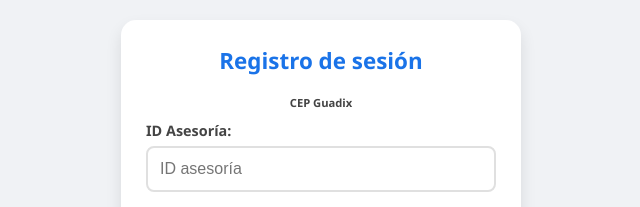
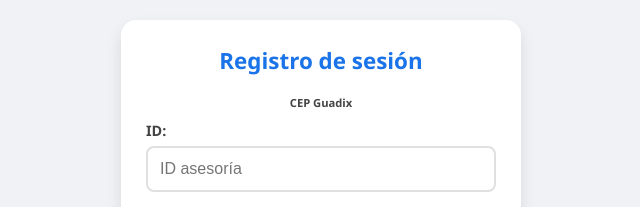
Before and after one commit to 18200031/18200031.github.io, a plain HTML site: page rs.html in a window 1280 px wide. Shown: the top 207 px of the page, 319-959 px from the left. Drawn offline with Linux system fonts and the light colour scheme.

Commit message:
Update rs.html

```diff
--- a/rs.html
+++ b/rs.html
@@ -3,7 +3,7 @@
 <head>
     <meta charset="UTF-8">
     <meta name="viewport" content="width=device-width, initial-scale=1.0">
-    <title>Registro de sesión v4</title>
+    <title>Registro de sesión v5</title>
     <style>
         body { font-family: 'Segoe UI', sans-serif; padding: 20px; max-width: 400px; margin: auto; background-color: #f0f2f5; }
         .card { background: white; padding: 25px; border-radius: 15px; box-shadow: 0 8px 16px rgba(0,0,0,0.1); }
@@ -43,7 +43,7 @@
 
     <form id="formAsesoria">
         <div class="campo">
-            <label for="asesoria">ID Asesoría:</label>
+            <label for="asesoria">ID:</label>
             <input type="text" id="asesoria" name="asesoria" placeholder="ID asesoría" required>
         </div>
 
```
